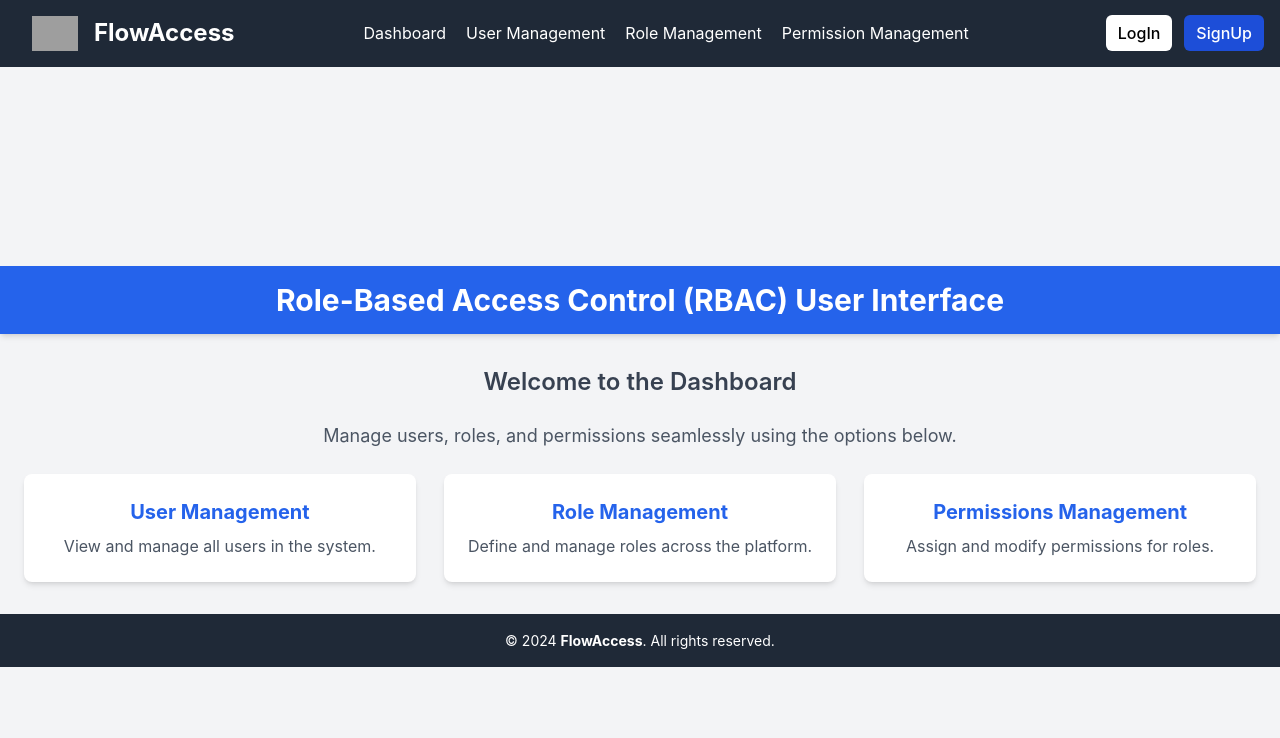
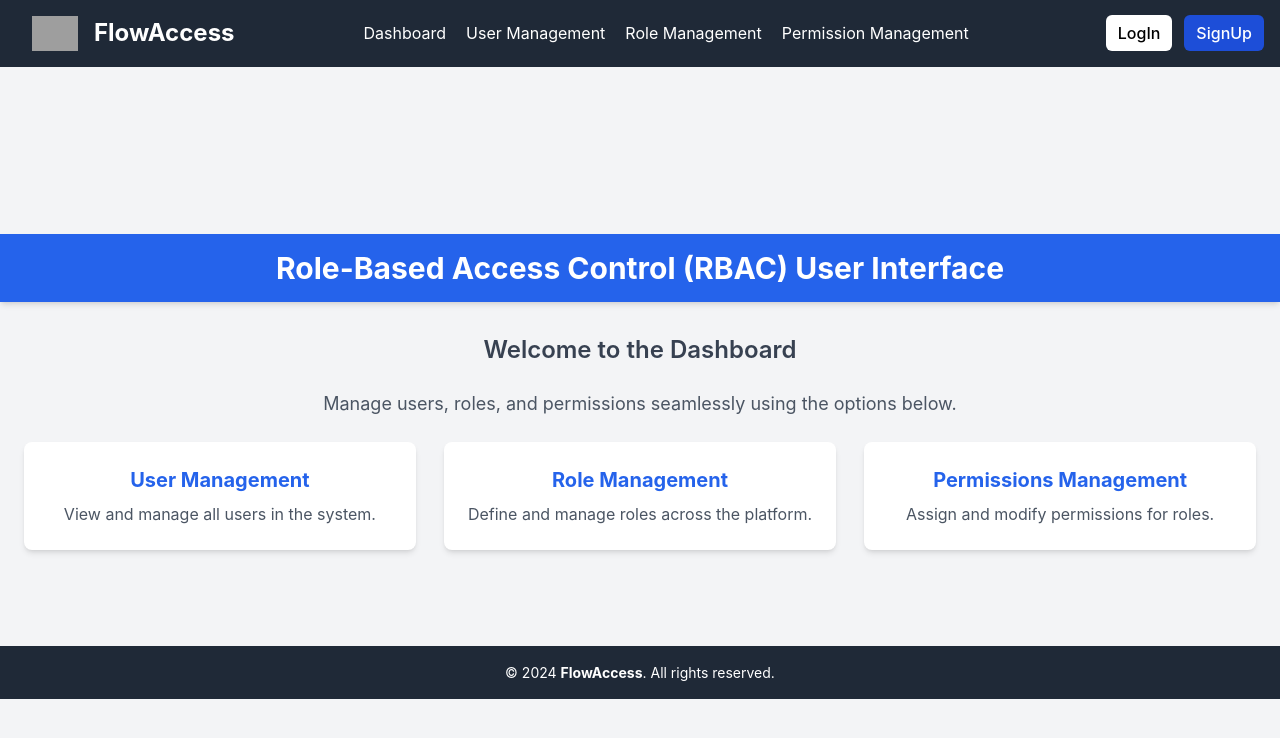
Before and after one commit to amaan-10/admin-dashboard, a React (Create React App) app: page / in a window 1280 px wide. Shown: the top 738 px of the page. Built offline with nearby package versions, Linux system fonts and the light colour scheme; grey boxes are pictures that could not be loaded.

Commit message:
api updated

```diff
--- a/src/Dashboard.js
+++ b/src/Dashboard.js
@@ -57,7 +57,7 @@ const Dashboard = () => {
         </div>
       </main>
 
-      <footer className="w-full bg-gray-800 text-white text-center py-4 mt-8">
+      <footer className="w-full bg-gray-800 text-white text-center py-4 mt-24">
         <p className=" text-[14px]">
           &copy; 2024 <span className=" font-bold">FlowAccess</span>. All rights
           reserved.
```
